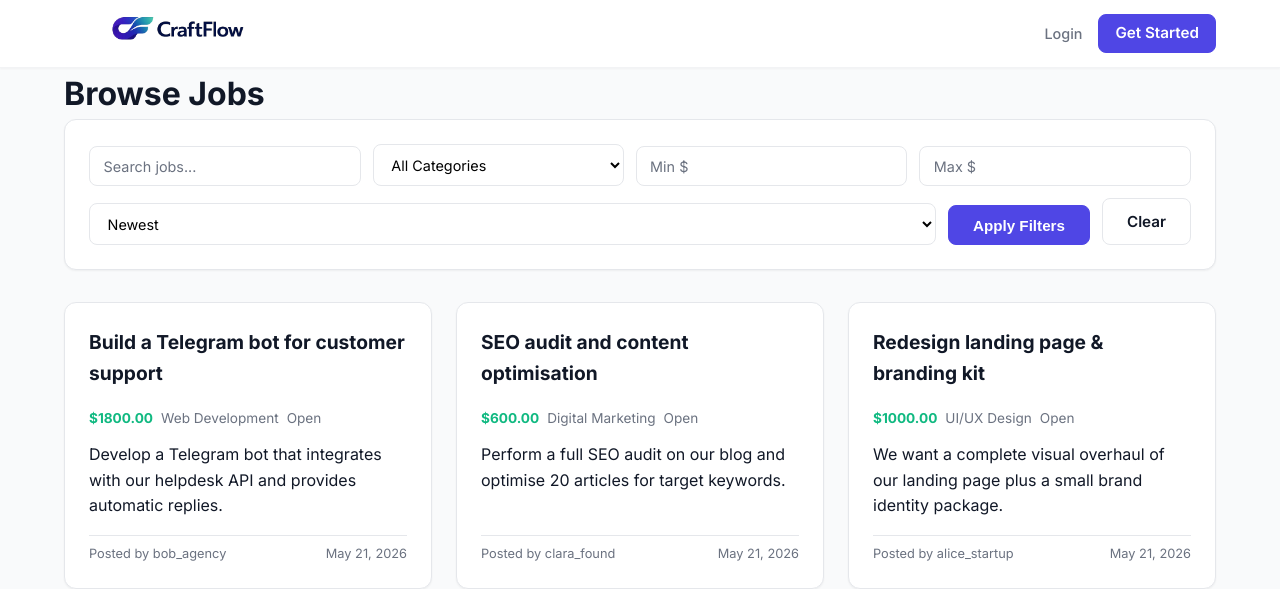
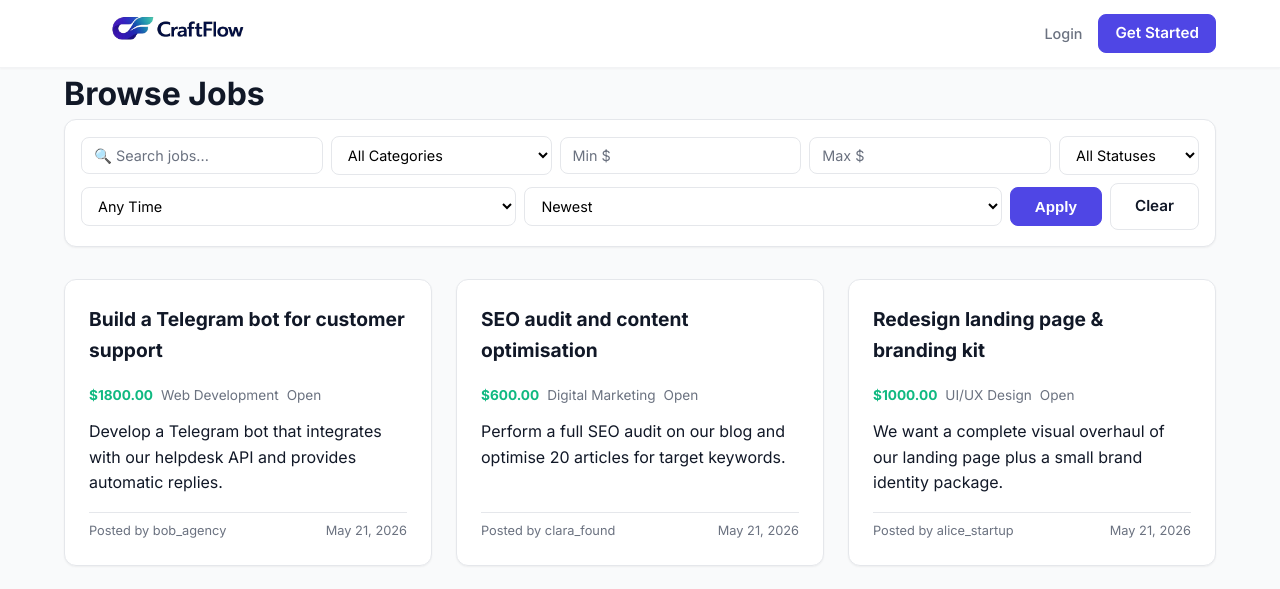
Before and after one commit to XBanTs/craftflow, a Django app: page /jobs/ in a window 1280 px wide. Shown: the top 589 px of the page. Run offline with Django 5.2, Linux system fonts and the light colour scheme; data comes from the database, SQL or seed files in the repository.

Commit message:
advanced search filters

```diff
--- a/marketplace/views.py
+++ b/marketplace/views.py
@@ -6,6 +6,8 @@ from django.contrib import messages
 from .models import Job, Bid, SavedJob, Review, BidDraft
 from .forms import JobForm, BidForm
 from accounts.models import FreelancerProfile
+from datetime import timedelta
+from django.utils import timezone
 from .utils import get_client_ratings
 
 
@@ -32,38 +34,53 @@ def home(request):
 
 
 def job_list(request):
-    # Base queryset: only active jobs
+    # Base queryset: active jobs only
     jobs = Job.objects.filter(status__in=['open', 'in_progress'])
 
-    # --- Filtering ---
+    # --- Existing filters ---
     query = request.GET.get('q', '')
     category = request.GET.get('category', '')
     budget_min = request.GET.get('budget_min', '')
     budget_max = request.GET.get('budget_max', '')
-    sort = request.GET.get('sort', '-created_at')  # default newest
+    sort = request.GET.get('sort', '-created_at')
+
+    # --- New filters: status and posted_within ---
+    status_filter = request.GET.get('status', '')
+    posted_within = request.GET.get('posted_within', '')
 
     # Text search
     if query:
         from django.db.models import Q
         jobs = jobs.filter(Q(title__icontains=query) | Q(description__icontains=query))
 
-    # Category filter
+    # Category
     if category:
         jobs = jobs.filter(category=category)
 
-    # Budget range filter
+    # Budget range
     if budget_min:
         try:
-            min_val = float(budget_min)
-            jobs = jobs.filter(budget__gte=min_val)
+            jobs = jobs.filter(budget__gte=float(budget_min))
         except ValueError:
             pass
     if budget_max:
         try:
-            max_val = float(budget_max)
-            jobs = jobs.filter(budget__lte=max_val)
+            jobs = jobs.filter(budget__lte=float(budget_max))
         except ValueError:
             pass
+
+    # Status filter (allow to show only open or in_progress explicitly)
+    if status_filter in ['open', 'in_progress']:
+        jobs = jobs.filter(status=status_filter)
+
+    # Posted within filter
+    now = timezone.now()
+    if posted_within == '24h':
+        jobs = jobs.filter(created_at__gte=now - timedelta(hours=24))
+    elif posted_within == '7d':
+        jobs = jobs.filter(created_at__gte=now - timedelta(days=7))
+    elif posted_within == '30d':
+        jobs = jobs.filter(created_at__gte=now - timedelta(days=30))
 
     # Sorting
     valid_sorts = ['-created_at', 'created_at', 'budget', '-budget']
@@ -71,20 +88,18 @@ def job_list(request):
         sort = '-created_at'
     jobs = jobs.order_by(sort)
 
-    # Optimize query
     jobs = jobs.select_related('client')
 
-    # Get saved job IDs for current user
+    # Saved job IDs
     saved_job_ids = []
     if request.user.is_authenticated:
         saved_job_ids = list(SavedJob.objects.filter(user=request.user).values_list('job_id', flat=True))
 
-    # Prepare category choices for template
-    category_choices = Job.Category.choices
-
-    # client ratings
+    # Get client ratings for job cards
+    from .utils import get_client_ratings
     client_ratings, client_review_counts = get_client_ratings(jobs)
 
+    category_choices = Job.Category.choices
     context = {
         'jobs': jobs,
         'saved_job_ids': saved_job_ids,
@@ -93,6 +108,8 @@ def job_list(request):
         'budget_min': budget_min,
         'budget_max': budget_max,
         'sort': sort,
+        'status_filter': status_filter,
+        'posted_within': posted_within,
         'category_choices': category_choices,
         'client_ratings': client_ratings,
         'client_review_counts': client_review_counts,
--- a/static/css/main.css
+++ b/static/css/main.css
@@ -164,35 +164,35 @@ a:hover {
   background: var(--surface);
   border: 1px solid var(--border);
   border-radius: var(--radius);
-  padding: 1.5rem;
+  padding: 1rem;
   margin-bottom: 2rem;
   box-shadow: var(--shadow-sm);
 }
 
 .filter-row {
     display: flex;
-  gap: 0.75rem;
+    gap: 0.5rem;
     flex-wrap: wrap;
-  align-items: flex-end;
+    align-items: center;
 }
 
 .filter-input,
 .filter-select {
-  padding: 0.65rem 0.85rem;
+    padding: 0.55rem 0.75rem;
     border: 1px solid var(--border);
     border-radius: var(--radius-sm);
     font-family: inherit;
     font-size: 0.9rem;
     background: white;
-  min-width: 150px;
+    min-width: 140px;
     flex: 1 1 auto;
-  transition: border-color 0.2s, box-shadow 0.2s;
 }
+
 .filter-input:focus,
 .filter-select:focus {
     outline: none;
     border-color: var(--primary);
-  box-shadow: 0 0 0 3px rgba(79, 70, 229, 0.1);
+    box-shadow: 0 0 0 2px rgba(79,70,229,0.15);
 }
 .filter-input::placeholder {
   color: var(--text-muted);
@@ -422,7 +422,7 @@ a:hover {
   }
   .filter-input,
   .filter-select {
-    min-width: 100%;
+    width: 100%;
   }
 }
 
--- a/templates/marketplace/job_list.html
+++ b/templates/marketplace/job_list.html
@@ -8,7 +8,7 @@
 <!-- Filter Bar -->
 <form method="get" class="filter-bar reveal">
     <div class="filter-row">
-        <input type="text" name="q" value="{{ query }}" placeholder="Search jobs..." class="filter-input">
+        <input type="text" name="q" value="{{ query }}" placeholder="🔍 Search jobs..." class="filter-input">
 
         <select name="category" class="filter-select">
             <option value="">All Categories</option>
@@ -17,8 +17,21 @@
             {% endfor %}
         </select>
 
-        <input type="number" name="budget_min" value="{{ budget_min }}" placeholder="Min $" class="filter-input" min="0" step="1">
-        <input type="number" name="budget_max" value="{{ budget_max }}" placeholder="Max $" class="filter-input" min="0" step="1">
+        <input type="number" name="budget_min" value="{{ budget_min }}" placeholder="Min $" class="filter-input" min="0">
+        <input type="number" name="budget_max" value="{{ budget_max }}" placeholder="Max $" class="filter-input" min="0">
+
+        <select name="status" class="filter-select">
+            <option value="">All Statuses</option>
+            <option value="open" {% if status_filter == 'open' %}selected{% endif %}>Open</option>
+            <option value="in_progress" {% if status_filter == 'in_progress' %}selected{% endif %}>In Progress</option>
+        </select>
+
+        <select name="posted_within" class="filter-select">
+            <option value="">Any Time</option>
+            <option value="24h" {% if posted_within == '24h' %}selected{% endif %}>Last 24 Hours</option>
+            <option value="7d" {% if posted_within == '7d' %}selected{% endif %}>Last 7 Days</option>
+            <option value="30d" {% if posted_within == '30d' %}selected{% endif %}>Last 30 Days</option>
+        </select>
 
         <select name="sort" class="filter-select">
             <option value="-created_at" {% if sort == '-created_at' %}selected{% endif %}>Newest</option>
@@ -27,7 +40,7 @@
             <option value="budget" {% if sort == 'budget' %}selected{% endif %}>Budget: Low to High</option>
         </select>
 
-        <button type="submit" class="btn btn-primary">Apply Filters</button>
+        <button type="submit" class="btn btn-primary">Apply</button>
         <a href="{% url 'job_list' %}" class="btn">Clear</a>
     </div>
 </form>
```
Lines whose indentation alone changed are shown as unchanged.
